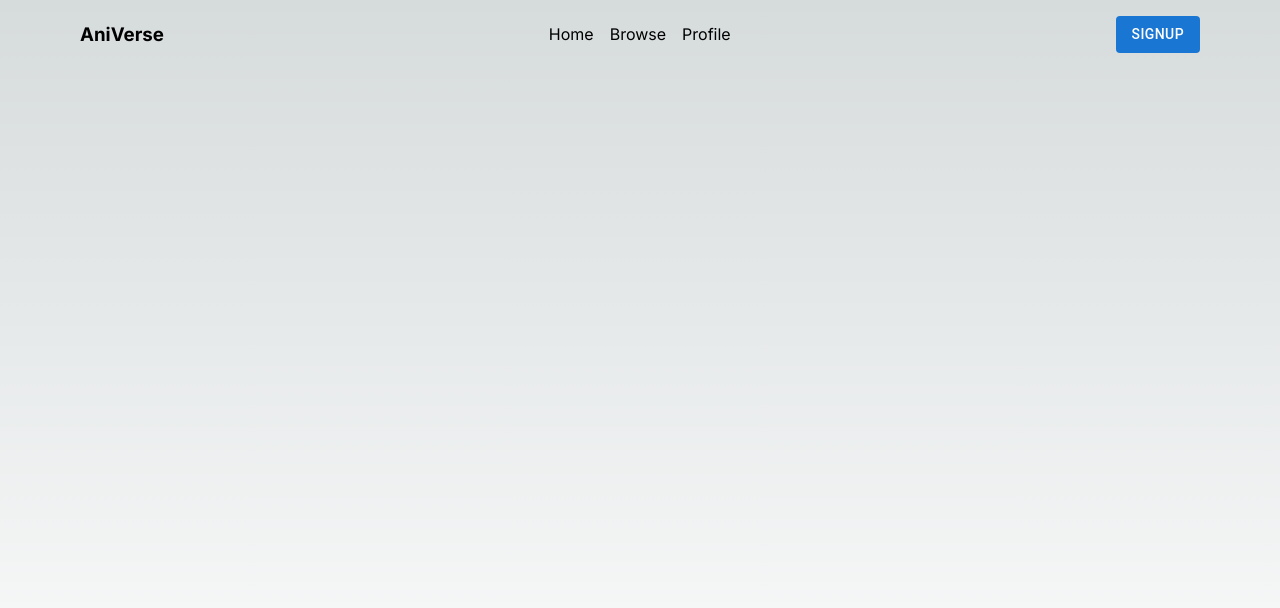
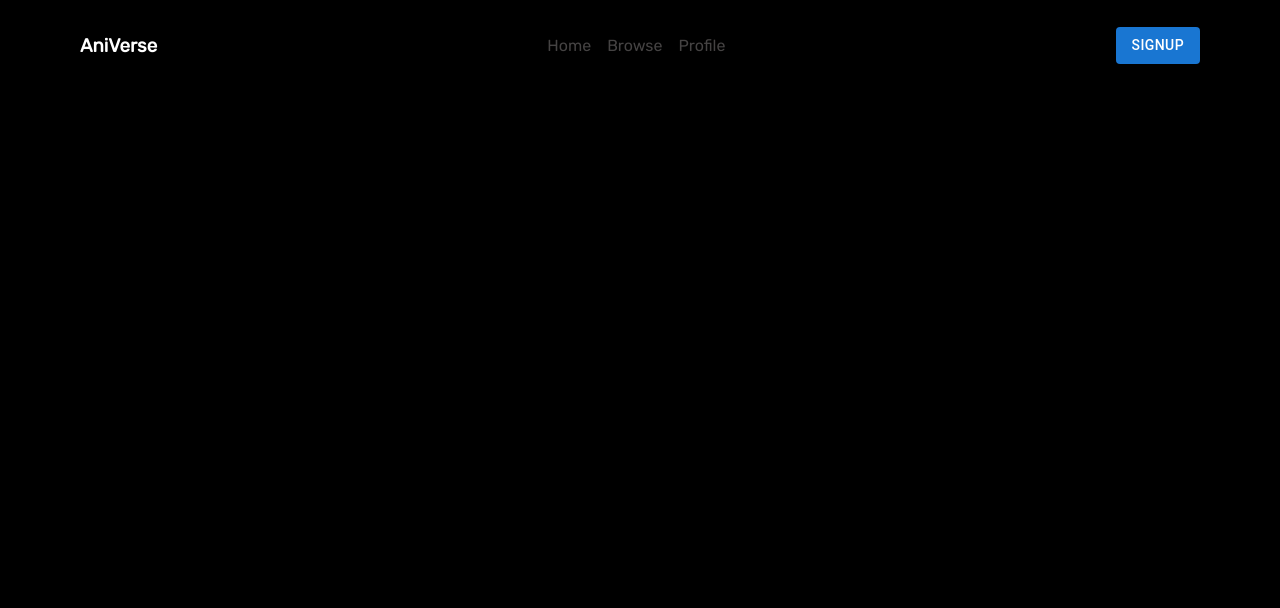
Before and after one commit to suryansh-f-r-i-d-a-y/aniverse, a Next.js app: page / in a window 1280 px wide. Shown: the top 608 px of the page. Built offline with nearby package versions, Linux system fonts and the light colour scheme.

Commit message:
ui changes

```diff
--- a/app/globals.css
+++ b/app/globals.css
@@ -1,4 +1,4 @@
-:root {
+/* :root {
   --max-width: 1100px;
   --border-radius: 12px;
   --font-mono: ui-monospace, Menlo, Monaco, "Cascadia Mono", "Segoe UI Mono",
@@ -104,4 +104,19 @@ a {
   html {
     color-scheme: dark;
   }
+} */
+
+
+
+html , body{
+  margin: 0;
+  padding: 0;
+  box-sizing: border-box;
+  height: 100%;
+  width: 100%;
 }
+
+body{
+  background: black;
+  color: white;
+}
--- a/app/layout.js
+++ b/app/layout.js
@@ -1,8 +1,12 @@
-import { Inter } from "next/font/google";
 import "./globals.css";
 import Navbar from '../components/Navbar'
+import { Rubik } from "next/font/google";
 
-const inter = Inter({ subsets: ["latin"] });
+const rubik = Rubik({
+  subsets:['latin'],
+  weight:'400',
+})
+
 
 export const metadata = {
   title: "AniVerse",
@@ -12,7 +16,7 @@ export const metadata = {
 export default function RootLayout({ children }) {
   return (
     <html lang="en">
-      <body className={inter.className}>
+      <body className={`${rubik.className}`}>
         <Navbar/>
         {children}
         </body>
--- a/app/page.module.css
+++ b/app/page.module.css
@@ -1,4 +1,4 @@
-.main {
+/* .main {
   display: flex;
   flex-direction: column;
   justify-content: space-between;
@@ -108,7 +108,7 @@
 .logo {
   position: relative;
 }
-/* Enable hover only on non-touch devices */
+
 @media (hover: hover) and (pointer: fine) {
   .card:hover {
     background: rgba(var(--card-rgb), 0.1);
@@ -126,7 +126,7 @@
   }
 }
 
-/* Mobile */
+
 @media (max-width: 700px) {
   .content {
     padding: 4rem;
@@ -203,7 +203,7 @@
   }
 }
 
-/* Tablet and Smaller Desktop */
+
 @media (min-width: 701px) and (max-width: 1120px) {
   .grid {
     grid-template-columns: repeat(2, 50%);
@@ -227,4 +227,4 @@
   to {
     transform: rotate(0deg);
   }
-}
+} */
--- a/app/styles/card.module.css
+++ b/app/styles/card.module.css
@@ -1,13 +1,13 @@
-.main {
+.image {
   padding: 1em;
   padding-bottom: 1.1em;
-  border-radius: 4px;
   height: 265px;
   width: 100%;
   background-size: cover;
+  box-sizing: border-box;
 }
 
-.button {
+/* .button {
   border-radius: 50%;
   height: 30px;
   width: 30px;
@@ -17,25 +17,48 @@
   border: 0;
   display: none;
   cursor: pointer;
-}
+} */
 
-.buttonWrapper {
+/* .buttonWrapper {
   height: 100%;
   display: flex;
   justify-content: flex-end;
   align-items: flex-end;
+} */
+
+/* .buttonWrapper:hover{
+  .button{
+    display: flex;
+  }
+} */
+
+.cardContainer {
+  flex-direction: column;
+  display: flex;
+  width: 185px;
+  margin: 1em;
+  gap: 0.5rem;
+  position: relative;
+  box-sizing: border-box;
 }
 
-.buttonWrapper:hover{
-  .button{
+.cardContainer:hover {
+  .cardDesc {
     display: flex;
   }
 }
 
-.cardContainer{
-  display: flex;
-  flex-direction: column;
-  width: 185px;
-  margin: 1em;
-  gap:0.5rem;
+.cardDesc {
+  display: none;
+  height: 100%;
+  width: 100%;
+  position: absolute;
+  top: 0;
+  right: 0;
+  background: rgba(36, 34, 34, 0.7);
 }
+
+.title{
+  text-decoration: none;
+  color: white;
+}
--- a/app/styles/nav.module.css
+++ b/app/styles/nav.module.css
@@ -3,9 +3,21 @@
     padding-top: 1rem;
     width: 100%;
     align-items: center;
+    box-sizing: border-box;
+    color: white;
 }
 
 .logo{
     display: flex;
     align-items: center;
 }
+
+
+.menu{
+    text-decoration: none;
+    color:#454343;
+}
+
+.menu:hover{
+    color: #ebebeb;
+}
--- a/components/Navbar.jsx
+++ b/components/Navbar.jsx
@@ -2,6 +2,7 @@ import React from 'react'
 import styles from '../app/styles/nav.module.css'
 import Button from '@mui/material/Button';
 import { Stack } from '@mui/material';
+import Link from 'next/link';
 
 const Navbar = () => {
     return (
@@ -9,13 +10,11 @@ const Navbar = () => {
         <Stack  sx={{justifyContent:"space-between"}} className={styles.navbar} direction={'row'}>
                 <h3 className={styles.logo}>AniVerse</h3>
 
-                <Stack direction={'row'}  sx={{listStyleType:'none' , gap:'1rem'}} >
-                       <a href="/"> <li> Home </li></a>
-                       <a href="/browse"><li sx={{}} >Browse</li></a>
-                       <a href="/profile"> <li> Profile </li></a>
-
+                <Stack direction={'row'} sx={{listStyleType:'none' , gap:'1rem'}} classname={styles.menuItems } >
+                    <li><Link href='/' className={styles.menu}> Home </Link> </li>
+                    <li><Link href='/browse' className={styles.menu} > Browse </Link> </li>
+                    <li><Link href='/profile' className={styles.menu} > Profile </Link> </li>
                 </Stack>
-
                 <Button href="/signup" sx={{height:"fit-content"}} variant="contained" disableElevation>
                     SignUp
                 </Button>
--- a/package.json
+++ b/package.json
@@ -14,10 +14,12 @@
     "@mui/icons-material": "^5.15.20",
     "@mui/material": "^5.15.19",
     "@mui/styled-engine-sc": "^6.0.0-alpha.18",
+    "@next/font": "^14.2.4",
     "axios": "^1.7.2",
     "next": "^14.2.4",
     "react": "^18",
     "react-dom": "^18",
+    "react-router-dom": "^6.24.0",
     "styled-components": "^6.1.11"
   },
   "devDependencies": {
```
Also changed, not shown: app/animeinfo/[id]/page.js (added, +57 -0 lines), app/browse/page.js (+24 -2 lines), app/styles/animeinfo.module.css (added, +14 -0 lines), components/ImageCard.jsx (+21 -16 lines), 1 other file (tests, documents, lock files or other folders).
